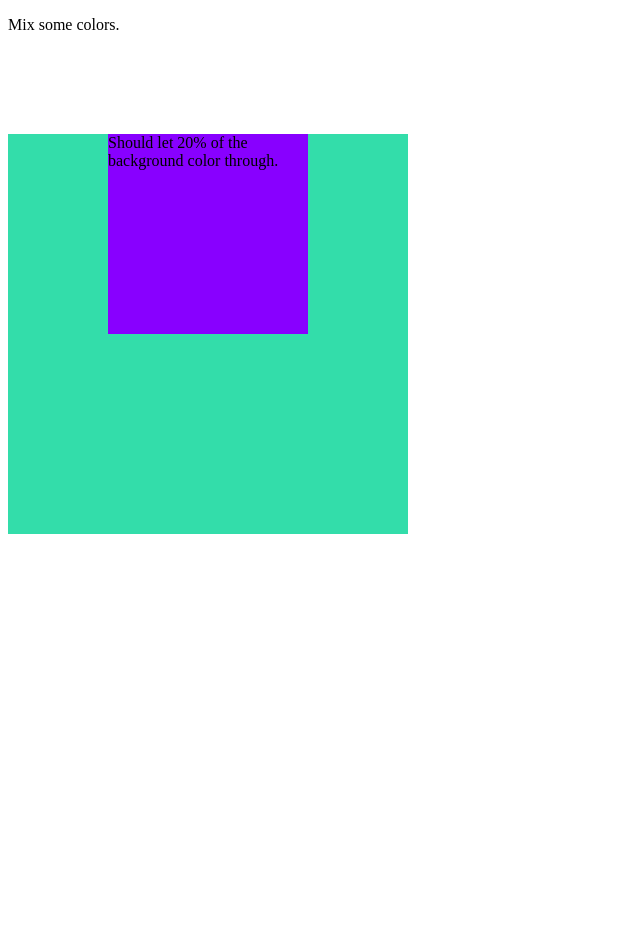
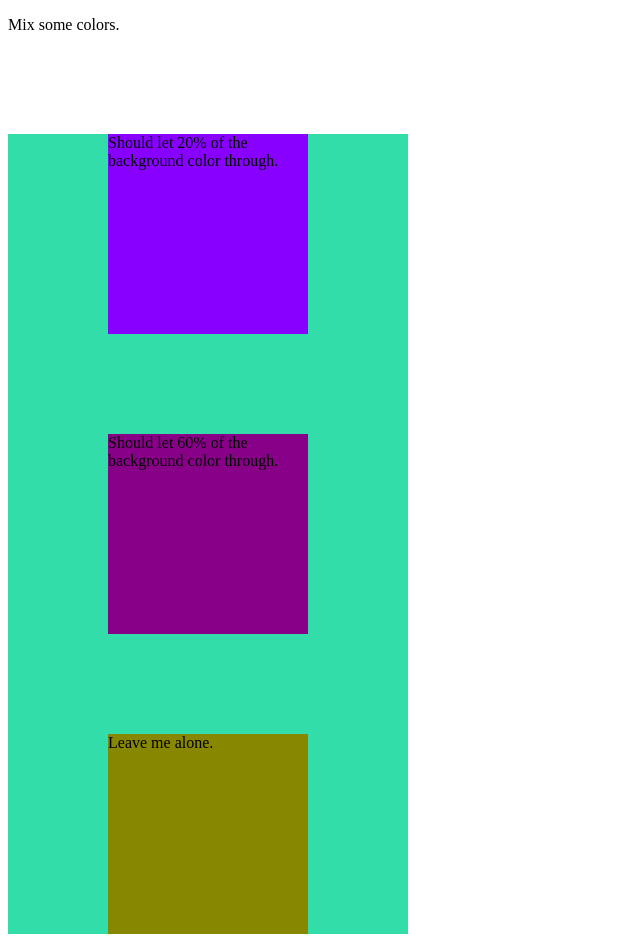
Before and after one commit to bottlecaplabs/gels, a plain HTML site: page gels.html in a window 1280 px wide. Shown: the whole page, without its empty margins (0-640 px from the left). Before the commit the page ends 800 px from the top, so only its background shows below. Drawn offline with Linux system fonts and the light colour scheme.

Commit message:
basic specs passing

```diff
--- a/gels.css
+++ b/gels.css
@@ -1,7 +1,7 @@
 #parent {
   background:#3da;
   width:400px;
-  height:400px;
+  height:800px;
 }
 #child {
   background:#80f;
@@ -9,3 +9,15 @@
   margin:100px;
   height:200px;
 }
+#child2 {
+  background:#808;
+  width:200px;
+  margin:100px;
+  height:200px;
+}
+#child3 {
+  background:#880;
+  width:200px;
+  margin:100px;
+  height:200px;
+}
--- a/gels.html
+++ b/gels.html
@@ -8,8 +8,15 @@
   <p>Mix some colors.</p>
   <div id="parent">
     <div id="child" class="gel-80">Should let 20% of the background color through.</div>
+    <div id="child2" class="gel-40">Should let 60% of the background color through.</div>
+    <div id="child3" class="other">Leave me alone.</div>
   </div>
 <script src="jquery.js" type="text/javascript"></script>
 <script src="jquery.gels.js" type="text/javascript"></script>
+<script type="text/javascript" charset="utf-8">
+  $(function() {
+    $('#parent div').gels();
+  });
+</script>
 </body>
 </html>
--- a/jquery.gels.js
+++ b/jquery.gels.js
@@ -1,4 +1,12 @@
 // credits and such
 ;(function($) {
+  $.fn.gels = function(opts) {
+    opts = $.extend({parent:"auto"},opts||{});
+    $(this).filter("[class^=gel]").each(function() {
+      gelify(this);
+    });
+  };
+  function gelify() {
 
+  };
 })(jQuery);
```
